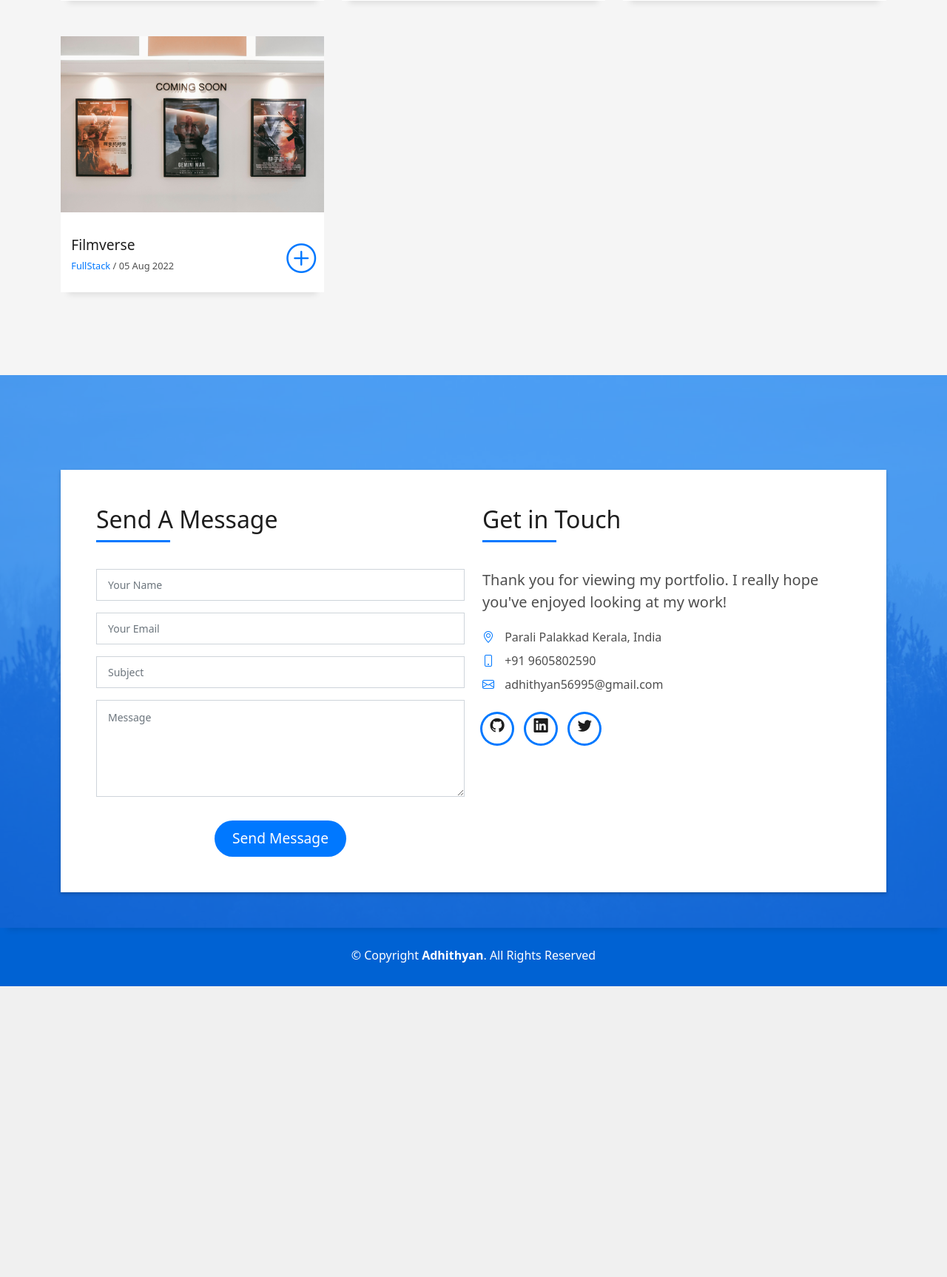
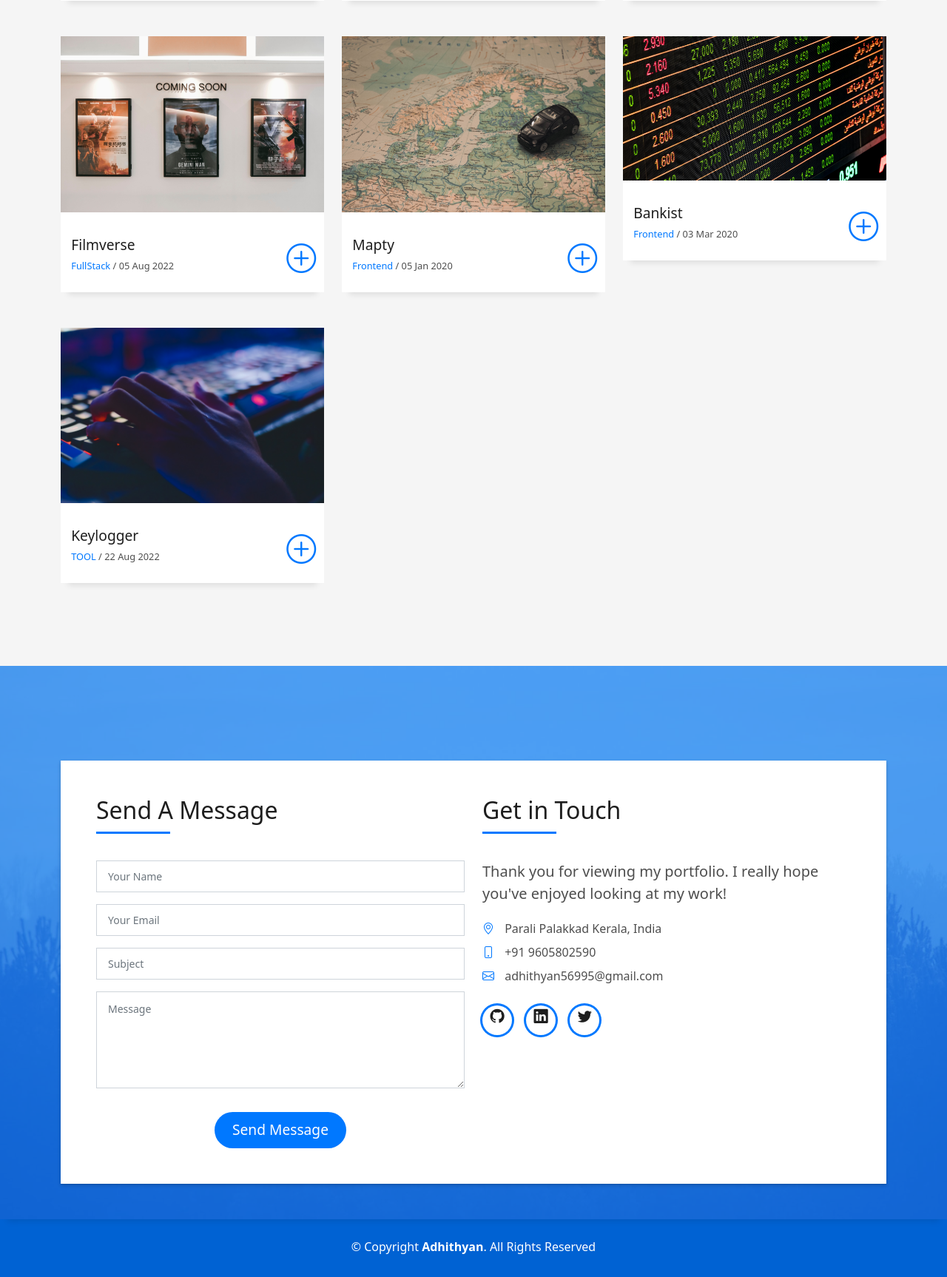
Before and after one commit to adhithyanmv/portfolio, a Django app: page / in a window 1280 px wide. Shown: the part 4021-5747 px from the top of the page at 74% size. Before the commit the page ends 5354 px from the top, so only its background shows below. Run offline with Django 4.2, Linux system fonts and the light colour scheme; some libraries are stand-ins or nearby versions.

Commit message:
Update index.html

```diff
--- a/templates/index.html
+++ b/templates/index.html
@@ -695,6 +695,111 @@
                 </div>
               </div>
             </div>
+            <div class="col-md-4">
+              <div class="work-box">
+                <a
+                  href="static/img/mapty-cover.jpg"
+                  data-gallery="portfolioGallery"
+                  class="portfolio-lightbox"
+                >
+                  <div class="work-img">
+                    <img
+                      src="static/img/mapty-cover.jpg"
+                      alt=""
+                      class="img-fluid"
+                    />
+                  </div>
+                </a>
+                <div class="work-content">
+                  <div class="row">
+                    <div class="col-sm-8">
+                      <h2 class="w-title">Mapty</h2>
+                      <div class="w-more">
+                        <span class="w-ctegory">Frontend</span> /
+                        <span class="w-date">05 Jan 2020</span>
+                      </div>
+                    </div>
+                    <div class="col-sm-4">
+                      <div class="w-like">
+                        <a href="project11">
+                          <span class="bi bi-plus-circle"></span
+                        ></a>
+                      </div>
+                    </div>
+                  </div>
+                </div>
+              </div>
+            </div>
+            <div class="col-md-4">
+              <div class="work-box">
+                <a
+                  href="static/img/bankist-cover.jpg"
+                  data-gallery="portfolioGallery"
+                  class="portfolio-lightbox"
+                >
+                  <div class="work-img">
+                    <img
+                      src="static/img/bankist-cover.jpg"
+                      alt=""
+                      class="img-fluid"
+                    />
+                  </div>
+                </a>
+                <div class="work-content">
+                  <div class="row">
+                    <div class="col-sm-8">
+                      <h2 class="w-title">Bankist</h2>
+                      <div class="w-more">
+                        <span class="w-ctegory">Frontend</span> /
+                        <span class="w-date">03 Mar 2020</span>
+                      </div>
+                    </div>
+                    <div class="col-sm-4">
+                      <div class="w-like">
+                        <a href="project12">
+                          <span class="bi bi-plus-circle"></span
+                        ></a>
+                      </div>
+                    </div>
+                  </div>
+                </div>
+              </div>
+            </div>
+            <div class="col-md-4">
+              <div class="work-box">
+                <a
+                  href="static/img/keylogger-cover.jpg"
+                  data-gallery="portfolioGallery"
+                  class="portfolio-lightbox"
+                >
+                  <div class="work-img">
+                    <img
+                      src="static/img/keylogger-cover.jpg"
+                      alt=""
+                      class="img-fluid"
+                    />
+                  </div>
+                </a>
+                <div class="work-content">
+                  <div class="row">
+                    <div class="col-sm-8">
+                      <h2 class="w-title">Keylogger</h2>
+                      <div class="w-more">
+                        <span class="w-ctegory">TOOL</span> /
+                        <span class="w-date">22 Aug 2022</span>
+                      </div>
+                    </div>
+                    <div class="col-sm-4">
+                      <div class="w-like">
+                        <a href="project13">
+                          <span class="bi bi-plus-circle"></span
+                        ></a>
+                      </div>
+                    </div>
+                  </div>
+                </div>
+              </div>
+            </div>
           </div>
         </div>
       </section>
```
